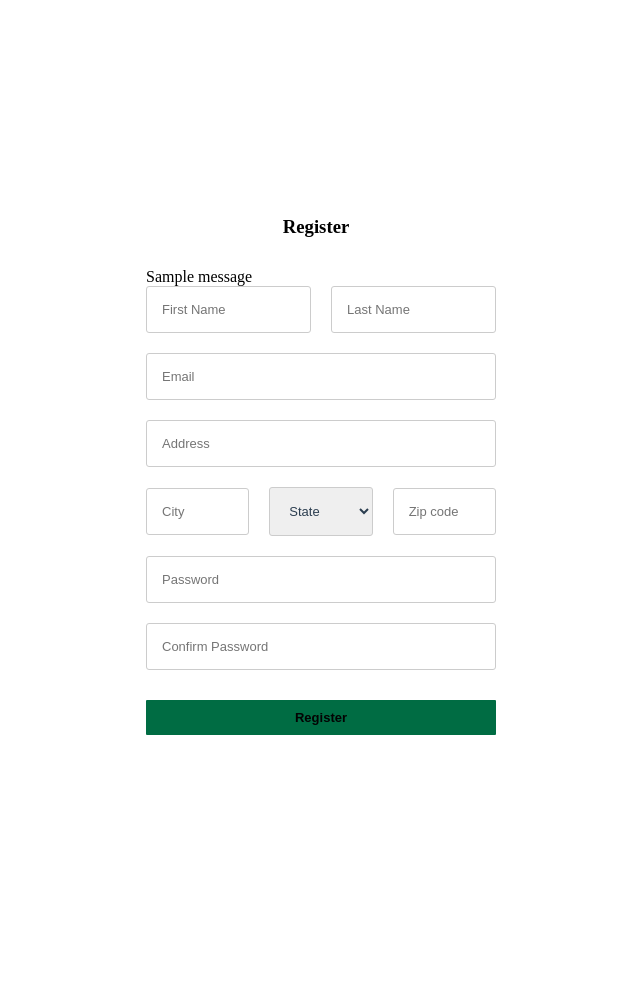
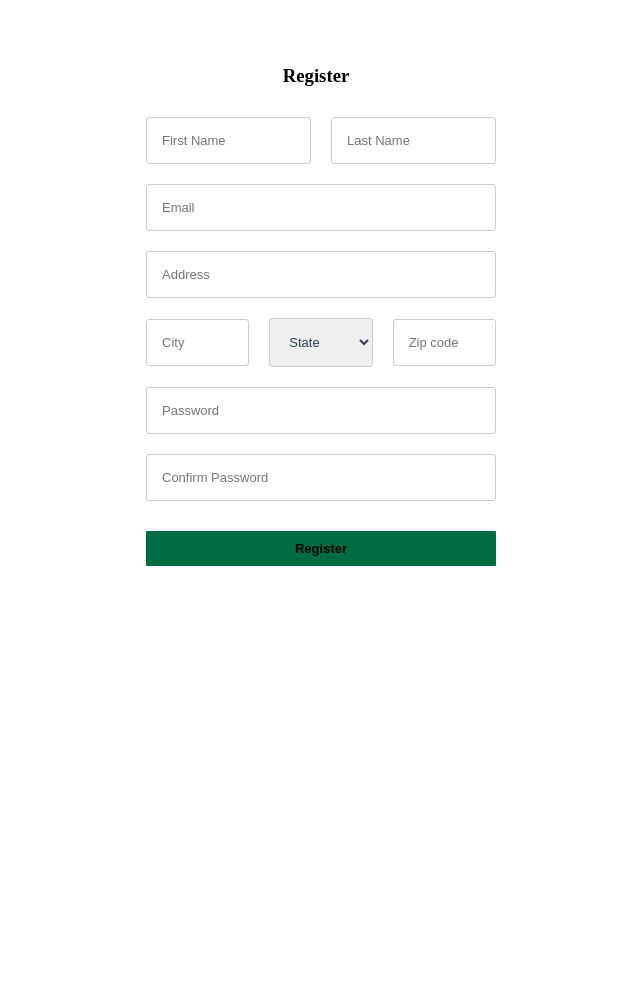
Before and after one commit to WilliamRDPerez/CoffeeApp, a Flask app: page /register_here in a window 1280 px wide. Shown: the whole page, without its empty margins (319-959 px from the left). After the commit the page ends 566 px from the top, so only its background shows below. Run offline with Flask 2, Linux system fonts and the light colour scheme; tables that the repository leaves empty or names only in its code hold one stand-in row (values such as "Sample post"); one stand-in notice (Sample message) is shown.

Commit message:
Changed form  name to password_confirmation instead of my usual confirm_password

```diff
--- a/flask_app/static/css/register.css
+++ b/flask_app/static/css/register.css
@@ -6,13 +6,13 @@
 .register_main_div {
     margin: 0px auto;
     width: 1000px;
-    height: 1000px;
     display: flex;
     align-items: center;
     justify-content: center;
 }
 
 .register_form_container {
+    margin-top: 40px;
     width: 500px;
     height: 600px;
     display: flex;
--- a/flask_app/templates/register.html
+++ b/flask_app/templates/register.html
@@ -13,13 +13,6 @@
         <div class="register_form_container">
             <form class="form_div" action="/register" method="post">
                 <h3 class="register_h3">Register</h3>
-                {% with messages = get_flashed_messages(category_filter=["Register"]) %}
-                    {% if messages %}
-                        {% for message in messages %}
-                            <p>{{message}}</p>
-                        {% endfor %}
-                    {% endif %}
-                {% endwith %}
                 <div class="first_last_name_all_inputs_register">
                     <tr class="tr_padding">
                         <input class="first_last_name_input_register" id="first_name_input" type="text" name="first_name" placeholder="First Name">
@@ -102,7 +95,7 @@
                     <input class="register_inputs" type="password" name="password" placeholder="Password">
                 </tr>
                 <tr class="tr_padding">
-                    <input class="register_inputs" type="password" name="confirm_password" placeholder="Confirm Password">
+                    <input class="register_inputs" type="password" name="password_confirmation" placeholder="Confirm Password">
                 </tr>
                 <div class="submit_div">
                     <input class="register_inputs" id="register_button" type="submit" value="Register">
```
Also changed, not shown: 1 other file.
